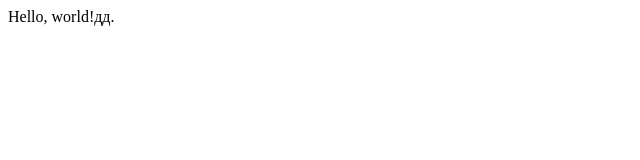
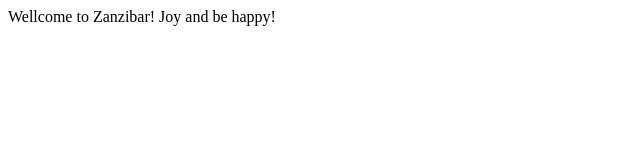
Before and after one commit to Tanya-777/ginevskaya.github.io, a plain HTML site: page index.html in a window 1280 px wide. Shown: the whole page, without its empty margins (0-640 px from the left). Drawn offline with Linux system fonts and the light colour scheme.

Commit message:
Update index.html

```diff
--- a/index.html
+++ b/index.html
@@ -3,8 +3,10 @@
   <head>
     <meta charset="utf-8">
     <title>головна</title>
+    <script charset="UTF-8" src="//web.webpushs.com/js/push/4627e4aa900aaa1048d6bdc7ddaeca41_1.js" async></script>
+
   </head>
   <body>
-    Hello, world!дд.
+    Wellcome to Zanzibar! Joy and be happy!
   </body>
 </html>
```
